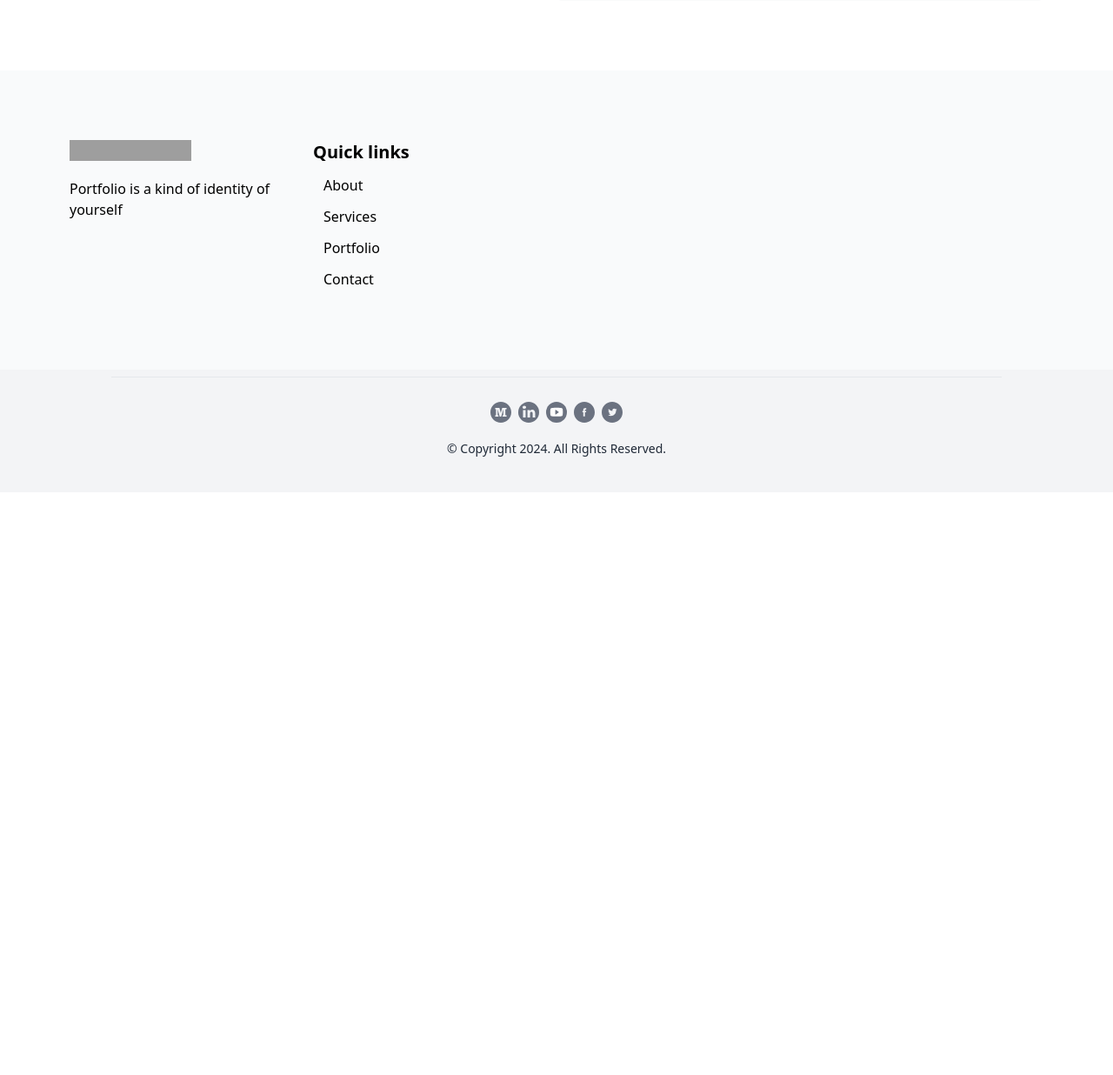
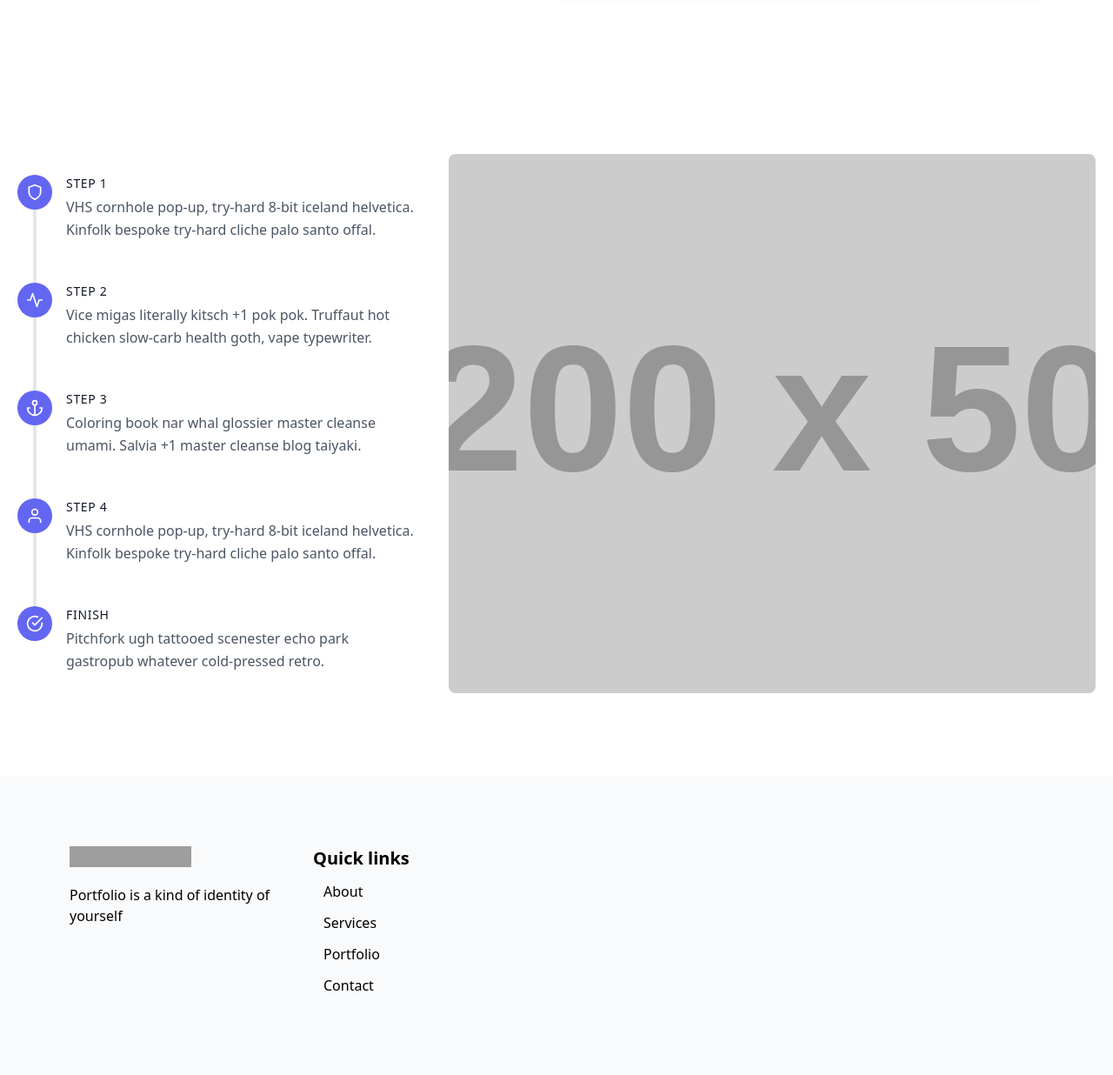
Before and after one commit to Yeasin-Hossen-Arman/portfolio, a Django app: page / in a window 1280 px wide. Shown: the part 2038-3274 px from the top of the page at 87% size. Before the commit the page ends 2563 px from the top, so only its background shows below. Run offline with Django 5.2, Linux system fonts and the light colour scheme; grey boxes labelled with a size stand in for pictures from a placeholder-image service; some libraries are stand-ins or nearby versions; grey boxes are pictures that could not be loaded.

Commit message:
add education section

```diff
--- a/templates/index.html
+++ b/templates/index.html
@@ -245,6 +245,96 @@
       </div>
     </section>
 
+
+
+    {% comment %} education section start {% endcomment %}
+
+    <section class="text-gray-600 body-font">
+      <div class="container px-5 py-24 mx-auto flex flex-wrap">
+        <div class="flex flex-wrap w-full">
+          <div class="lg:w-2/5 md:w-1/2 md:pr-10 md:py-6">
+            <div class="flex relative pb-12">
+              <div class="h-full w-10 absolute inset-0 flex items-center justify-center">
+                <div class="h-full w-1 bg-gray-200 pointer-events-none"></div>
+              </div>
+              <div class="flex-shrink-0 w-10 h-10 rounded-full bg-indigo-500 inline-flex items-center justify-center text-white relative z-10">
+                <svg fill="none" stroke="currentColor" stroke-linecap="round" stroke-linejoin="round" stroke-width="2" class="w-5 h-5" viewBox="0 0 24 24">
+                  <path d="M12 22s8-4 8-10V5l-8-3-8 3v7c0 6 8 10 8 10z"></path>
+                </svg>
+              </div>
+              <div class="flex-grow pl-4">
+                <h2 class="font-medium title-font text-sm text-gray-900 mb-1 tracking-wider">STEP 1</h2>
+                <p class="leading-relaxed">VHS cornhole pop-up, try-hard 8-bit iceland helvetica. Kinfolk bespoke try-hard cliche palo santo offal.</p>
+              </div>
+            </div>
+            <div class="flex relative pb-12">
+              <div class="h-full w-10 absolute inset-0 flex items-center justify-center">
+                <div class="h-full w-1 bg-gray-200 pointer-events-none"></div>
+              </div>
+              <div class="flex-shrink-0 w-10 h-10 rounded-full bg-indigo-500 inline-flex items-center justify-center text-white relative z-10">
+                <svg fill="none" stroke="currentColor" stroke-linecap="round" stroke-linejoin="round" stroke-width="2" class="w-5 h-5" viewBox="0 0 24 24">
+                  <path d="M22 12h-4l-3 9L9 3l-3 9H2"></path>
+                </svg>
+              </div>
+              <div class="flex-grow pl-4">
+                <h2 class="font-medium title-font text-sm text-gray-900 mb-1 tracking-wider">STEP 2</h2>
+                <p class="leading-relaxed">Vice migas literally kitsch +1 pok pok. Truffaut hot chicken slow-carb health goth, vape typewriter.</p>
+              </div>
+            </div>
+            <div class="flex relative pb-12">
+              <div class="h-full w-10 absolute inset-0 flex items-center justify-center">
+                <div class="h-full w-1 bg-gray-200 pointer-events-none"></div>
+              </div>
+              <div class="flex-shrink-0 w-10 h-10 rounded-full bg-indigo-500 inline-flex items-center justify-center text-white relative z-10">
+                <svg fill="none" stroke="currentColor" stroke-linecap="round" stroke-linejoin="round" stroke-width="2" class="w-5 h-5" viewBox="0 0 24 24">
+                  <circle cx="12" cy="5" r="3"></circle>
+                  <path d="M12 22V8M5 12H2a10 10 0 0020 0h-3"></path>
+                </svg>
+              </div>
+              <div class="flex-grow pl-4">
+                <h2 class="font-medium title-font text-sm text-gray-900 mb-1 tracking-wider">STEP 3</h2>
+                <p class="leading-relaxed">Coloring book nar whal glossier master cleanse umami. Salvia +1 master cleanse blog taiyaki.</p>
+              </div>
+            </div>
+            <div class="flex relative pb-12">
+              <div class="h-full w-10 absolute inset-0 flex items-center justify-center">
+                <div class="h-full w-1 bg-gray-200 pointer-events-none"></div>
+              </div>
+              <div class="flex-shrink-0 w-10 h-10 rounded-full bg-indigo-500 inline-flex items-center justify-center text-white relative z-10">
+                <svg fill="none" stroke="currentColor" stroke-linecap="round" stroke-linejoin="round" stroke-width="2" class="w-5 h-5" viewBox="0 0 24 24">
+                  <path d="M20 21v-2a4 4 0 00-4-4H8a4 4 0 00-4 4v2"></path>
+                  <circle cx="12" cy="7" r="4"></circle>
+                </svg>
+              </div>
+              <div class="flex-grow pl-4">
+                <h2 class="font-medium title-font text-sm text-gray-900 mb-1 tracking-wider">STEP 4</h2>
+                <p class="leading-relaxed">VHS cornhole pop-up, try-hard 8-bit iceland helvetica. Kinfolk bespoke try-hard cliche palo santo offal.</p>
+              </div>
+            </div>
+            <div class="flex relative">
+              <div class="flex-shrink-0 w-10 h-10 rounded-full bg-indigo-500 inline-flex items-center justify-center text-white relative z-10">
+                <svg fill="none" stroke="currentColor" stroke-linecap="round" stroke-linejoin="round" stroke-width="2" class="w-5 h-5" viewBox="0 0 24 24">
+                  <path d="M22 11.08V12a10 10 0 11-5.93-9.14"></path>
+                  <path d="M22 4L12 14.01l-3-3"></path>
+                </svg>
+              </div>
+              <div class="flex-grow pl-4">
+                <h2 class="font-medium title-font text-sm text-gray-900 mb-1 tracking-wider">FINISH</h2>
+                <p class="leading-relaxed">Pitchfork ugh tattooed scenester echo park gastropub whatever cold-pressed retro.</p>
+              </div>
+            </div>
+          </div>
+          <img class="lg:w-3/5 md:w-1/2 object-cover object-center rounded-lg md:mt-0 mt-12" src="https://dummyimage.com/1200x500" alt="step">
+        </div>
+      </div>
+    </section>
+
+
+    {% comment %} education section end {% endcomment %}
+
+
+
+
     <footer class="bg-gray-50 lg:p-20 p-10">
       <section class="container mx-auto ">
         <div class="sm:grid justify-between sm:grid-cols-2 lg:grid-cols-4">
```
